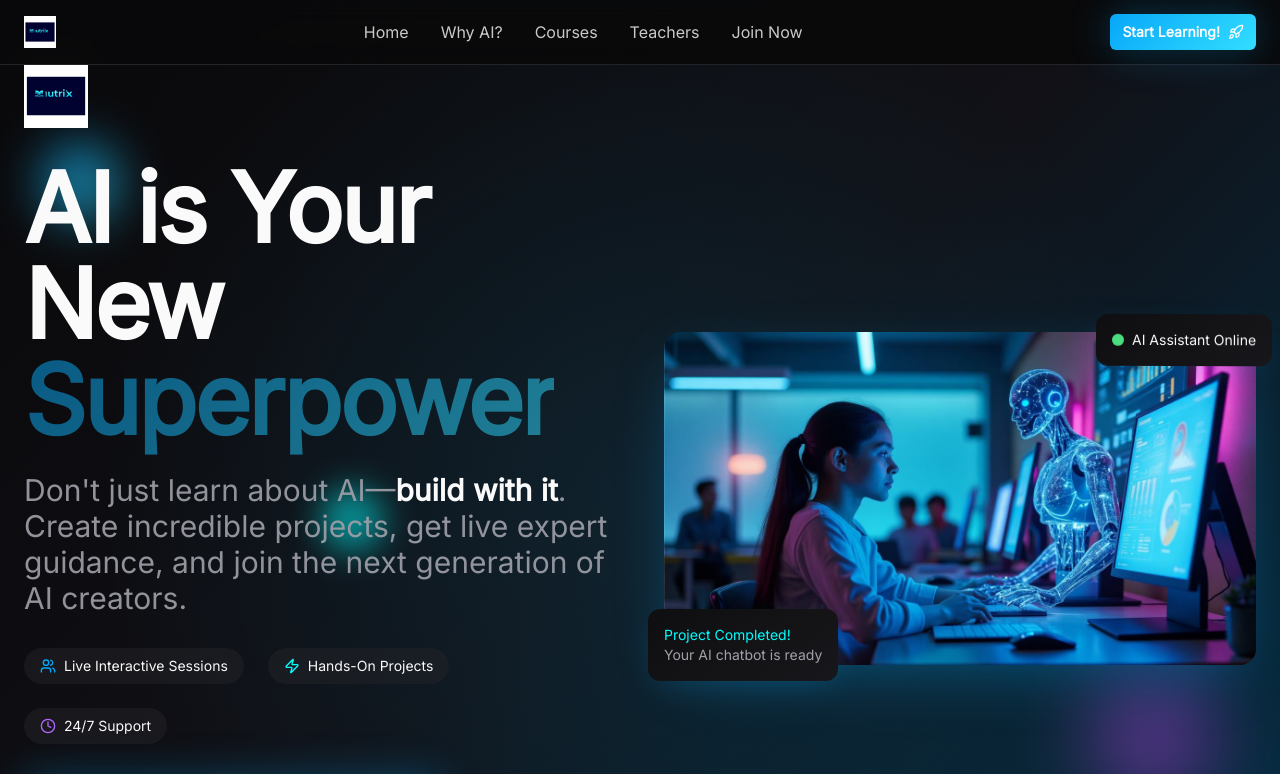
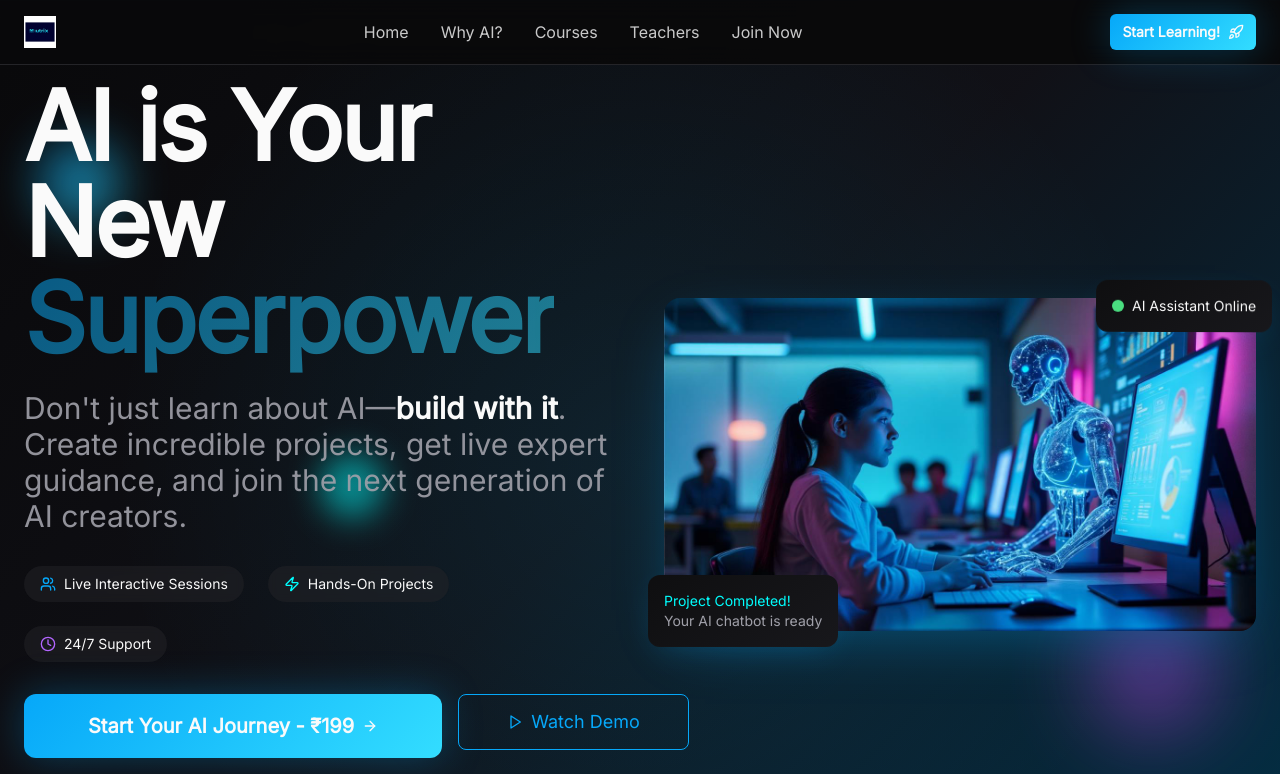
Before and after one commit to tutrixacademy-debug/tutrix-ai-superpowers, a React (Vite) app: page / in a window 1280 px wide. Shown: the top 774 px of the page. Built offline with nearby package versions, Linux system fonts and the light colour scheme.

Commit message:
Remove logo below header

```diff
--- a/src/components/Hero.tsx
+++ b/src/components/Hero.tsx
@@ -21,14 +21,6 @@ const Hero = () => {
           {/* Left Column - Content */}
           <div className="space-y-8 text-center lg:text-left">
 
-            {/* Logo */}
-            <div className="flex justify-center lg:justify-start mb-8">
-              <img
-                src={tutrixLogo}
-                alt="Tutrix - AI Education Platform"
-                className="h-16 w-auto"
-              />
-            </div>
 
             {/* Main Headline */}
             <div className="space-y-6">
```
